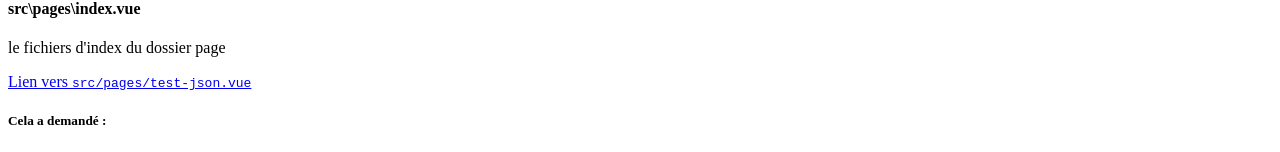
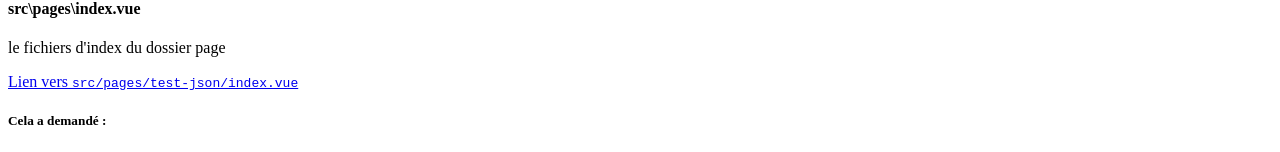
Before and after one commit to ppierre/test-import-glob-json, a Vue app: page / in a window 1280 px wide. Shown: the part 947-1099 px from the top of the page. Built offline with nearby package versions, Linux system fonts and the light colour scheme.

Commit message:
Refactor pour changer la structure du json exporté pour le dossier

```diff
--- a/src/App.vue
+++ b/src/App.vue
@@ -1,9 +1,10 @@
 <script setup>
+import { useRoute } from "vue-router";
 //ViteJS peut importer tout les JS,JSON... d'un dossier :
 const jsonsImport = import.meta.globEager("./assets/test-json/*.json");
 // Il est mieux d'importer les données dans un fichier dédié, puis d'importer l'export de ce fichier :
 // import { jsonsImport } from "./test-json-import.js";
-import { useRoute } from "vue-router";
+
 const route = useRoute();
 </script>
 
@@ -37,7 +38,6 @@ const route = useRoute();
   <h3>Si l'on ajoute "file based router" :</h3>
   <router-view />
   <hr />
-  <a href="/admin/index.html"
-    >Lien vers le "back office" fait par Netlify CMS
+  <a href="/admin/index.html">Lien vers le "back office" fait par Netlify CMS
   </a>
 </template>
--- a/src/pages/index.vue
+++ b/src/pages/index.vue
@@ -1,9 +1,7 @@
 <template>
   <h4>src\pages\index.vue</h4>
   <p>le fichiers d'index du dossier page</p>
-  <router-link to="/test-json"
-    >Lien vers <code>src/pages/test-json.vue</code></router-link
-  >
+  <router-link to="/test-json">Lien vers <code>src/pages/test-json/index.vue</code></router-link>
   <h5>Cela a demandé :</h5>
   <ul>
     <li>Deux packets <code>npm</code> à instaler</li>
--- a/src/test-json-import.js
+++ b/src/test-json-import.js
@@ -1 +1,2 @@
-export const jsonsImport = import.meta.globEager("./assets/test-json/*.json");
+const jsonsImportRaw = import.meta.globEager("./assets/test-json/*.json");
+export const jsonsImport = Object.fromEntries(Object.entries(jsonsImportRaw).map(([key, module]) => [module.default.id, module.default]))
```
